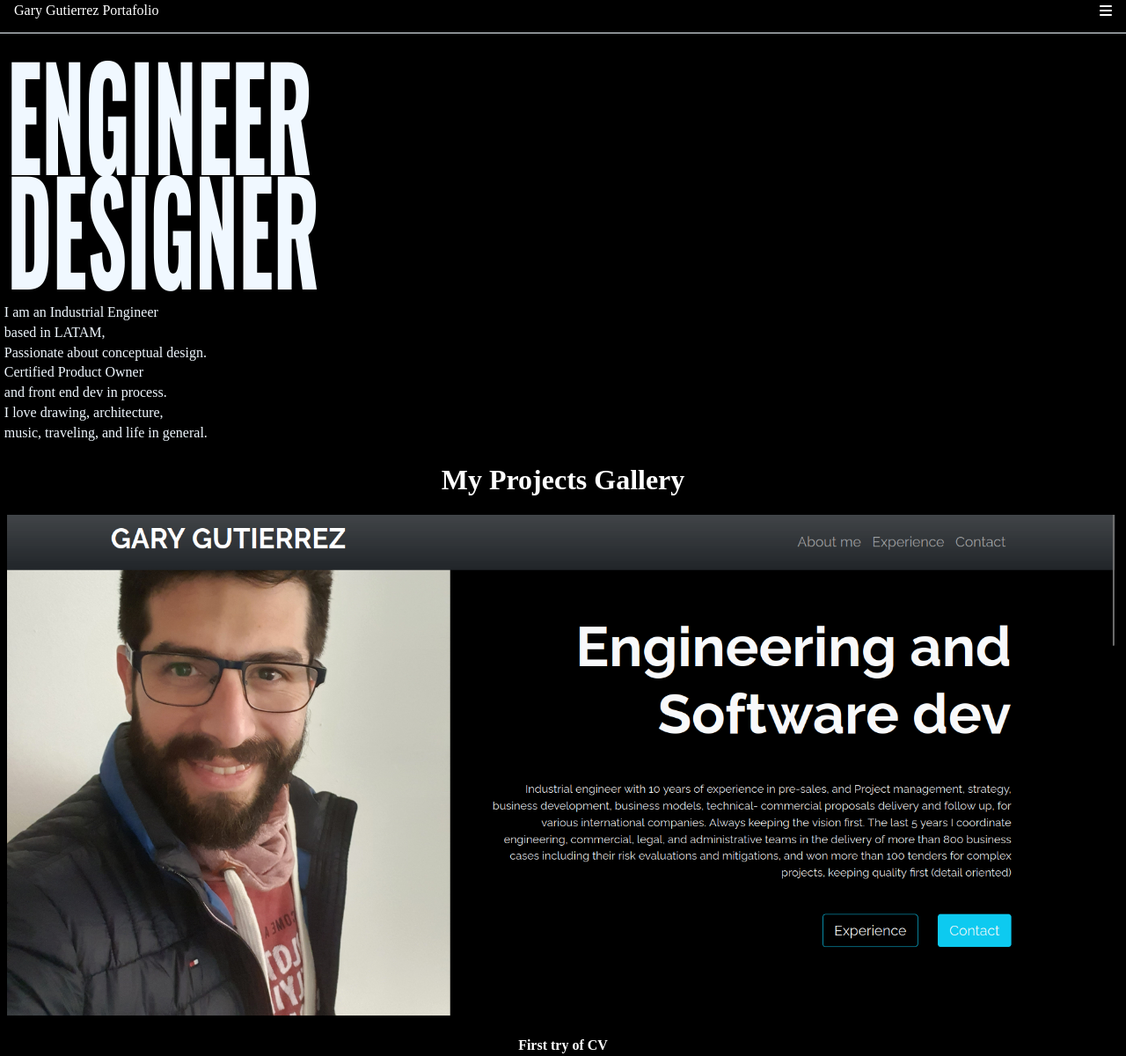
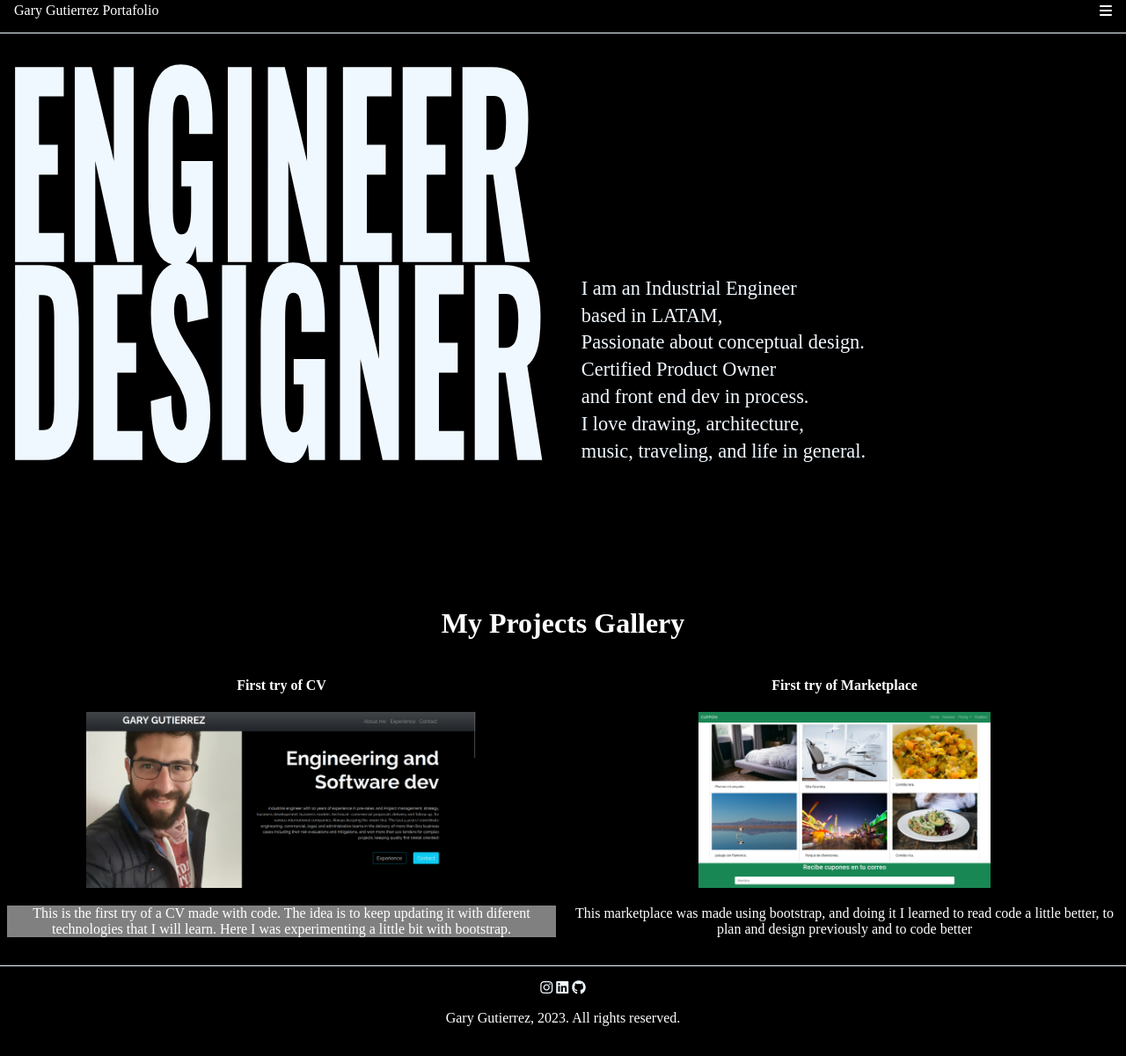
Before and after one commit to sarebok/Portafolio, a plain HTML site: page index.html in a window 1280 px wide. Shown: the part 13-1213 px from the top of the page at 88% size. Drawn offline with nearby package versions, Linux system fonts and the light colour scheme.

Commit message:
add transform transition and mediaqueries

```diff
--- a/assets/css/styles.css
+++ b/assets/css/styles.css
@@ -13,6 +13,8 @@ body {
   /* grid-template-rows: 1fr 15fr 1fr; */
   grid-template-areas:
     "nav"
+    "main-tags"
+    "my-resumee"
     "main"
     "footer";
   min-height: 100vh;
@@ -46,31 +48,8 @@ nav p {
   justify-content: flex-end;
 }
 
-a:link {
-  color: aliceblue;
-  text-decoration: none;
-}
-
-a:visited {
-  color: aliceblue;
-}
-
-a:hover {
-  transform: scale(2);
-  color: aqua;
-}
-
-.menuText {
-  margin-left: 2rem;
-  margin-right: 2rem;
-}
-
-summary {
-  grid-area: main;
-  background-color: black;
-}
-
 .main-tags {
+  grid-area: main-tags;
   padding: 0.5rem;
 }
 
@@ -84,6 +63,7 @@ summary {
 }
 
 .my-resumee {
+  grid-area: my-resumee;
   margin-top: 1rem;
 }
 
@@ -92,30 +72,117 @@ summary {
   margin: 0.3rem;
 }
 
+main {
+  grid-area: main;
+}
+main h1 {
+  margin-top: 10rem;
+  text-align: center;
+}
+
 footer {
   grid-area: footer;
   background-color: black;
   color: aliceblue;
   text-align: center;
   border-top: 1px solid aliceblue;
-}
-
-footer {
   padding: 1rem;
 }
 
-.contactForm {
-  display: flex;
-  flex-direction: column;
+.projects-gallery {
+  grid-area: main;
+  display: grid;
+  grid-column: 1fr;
 }
 
-.projects-gallery h1 {
-  text-align: center;
-}
 .project-card {
   text-align: center;
-  margin: 0 0.5rem 0 0.5rem;
+  margin: 0 0.5rem 1rem 0.5rem;
+  /* width: 100%;
+  height: 180px; */
+}
+
+.project-description {
+  background-color: grey;
 }
 .project-card img {
-  width: 100%;
+  width: 80%;
+  height: 200px;
+  object-fit: contain;
+  transition: transform 0.5s;
+  overflow: hidden;
 }
+
+.project-card img:hover {
+  transform: scale(1.3);
+}
+
+@media (min-width: 576px) {
+  .root {
+    grid-template-columns: 1fr 1fr;
+    grid-template-areas:
+      "nav nav"
+      "main-tags my-resumee"
+      "main main"
+      "footer footer";
+  }
+  .my-tags {
+    margin: 0;
+    padding: 0;
+    font-size: 5.5rem;
+    font-family: "Oswald", sans-serif;
+    color: aliceblue;
+    transform: scaleY(1.8);
+  }
+  .description-text {
+    color: aliceblue;
+    margin: 0.3rem;
+    font-size: 1.1rem;
+  }
+  .my-resumee {
+    margin: 6rem 0 0 1rem;
+    /* transform: translateY(44%); */
+  }
+
+  .projects-gallery {
+    grid-template-columns: 1fr 1fr;
+  }
+}
+
+@media (min-width: 850px) {
+  .my-tags {
+    margin: 0;
+    padding: 0;
+    font-size: 7.5rem;
+    font-family: "Oswald", sans-serif;
+    color: aliceblue;
+    transform: scaleY(1.8);
+  }
+  .description-text {
+    color: aliceblue;
+    margin: 0.3rem;
+    font-size: 1.4rem;
+  }
+  .my-resumee {
+    margin: 10rem 0 0 0.7rem;
+  }
+}
+
+@media (min-width: 1050px) {
+  .my-tags {
+    margin: 0;
+    padding: 0;
+    font-size: 9.5rem;
+    font-family: "Oswald", sans-serif;
+    color: aliceblue;
+    transform: scaleY(1.8);
+  }
+  .description-text {
+    color: aliceblue;
+    margin: 0.3rem;
+    font-size: 1.4rem;
+  }
+  .my-resumee {
+    margin: 16rem 0 0 1rem;
+  }
+}
--- a/index.html
+++ b/index.html
@@ -19,7 +19,10 @@ use algo de bootstrap pero tambien cree mi propio css. Gracias!
     <meta name="viewport" content="width=device-width, initial-scale=1.0" />
     <title>Gary Gutierrez Portafolio</title>
     <link rel="stylesheet" href="./assets/css/styles.css" />
-    <script src="https://kit.fontawesome.com/84b45ae2a7.js" crossorigin="anonymous"></script>
+    <script
+      src="https://kit.fontawesome.com/84b45ae2a7.js"
+      crossorigin="anonymous"
+    ></script>
   </head>
   <body>
     <div class="root">
@@ -29,8 +32,7 @@ use algo de bootstrap pero tambien cree mi propio css. Gracias!
         <i class="fa-solid fa-bars"></i>
       </nav>
       <!-- end of navbar -->
-      <!-- begining of main -->
-      <summary>
+      <!-- begining of summary -->
       <div class="main-tags">
         <h1 class="my-tags">ENGINEER</h1>
         <h1 class="my-tags">DESIGNER</h1>
@@ -44,16 +46,18 @@ use algo de bootstrap pero tambien cree mi propio css. Gracias!
         <p class="description-text">I love drawing, architecture,</p>
         <p class="description-text">music, traveling, and life in general.</p>
       </div>
-      </summary>
-      <!-- end of main -->
-      <!-- begin of image gallery -->
+      <!-- end of summary -->
+      <!-- begin of main -->
       <main>
+        <h1>My Projects Gallery</h1>
         <div class="projects-gallery">
-          <h1>My Projects Gallery</h1>
           <div class="project-card">
+            <h4>First try of CV</h4>
+            <div class="project-img-container">
               <img src="./assets/img/firstCV.png" alt="my firs cv project" />
+            </div>
+
             <div class="project-description">
-              <h4 class="descriptionText">First try of CV</h4>
               <p>
                 This is the first try of a CV made with code. The idea is to
                 keep updating it with diferent technologies that I will learn.
@@ -62,21 +66,23 @@ use algo de bootstrap pero tambien cree mi propio css. Gracias!
             </div>
           </div>
           <div class="project-card">
-            <img src="./assets/img/Marketplace.png" alt="my first try of marketplace" />
-            <h4 class="descriptionText">
-              First try of Marketplace
-          </h4>
+            <h4>First try of Marketplace</h4>
+            <img
+              src="./assets/img/Marketplace.png"
+              alt="my first try of marketplace"
+            />
+            <div class="descriptionText">
               <p>
-              This marketplace was made using bootstrap,
-              and doing it I learned to read code a little
-              better, to plan and design previously and to
-              code better
+                This marketplace was made using bootstrap, and doing it I
+                learned to read code a little better, to plan and design
+                previously and to code better
+              </p>
             </div>
           </div>
         </div>
       </main>
-      <!-- end of image gallery -->
-
+      <!-- end of main -->
+    </div>
     <!-- begining of footer -->
     <footer>
       <i class="fa-brands fa-instagram"></i>
@@ -85,6 +91,5 @@ use algo de bootstrap pero tambien cree mi propio css. Gracias!
       <p>Gary Gutierrez, 2023. All rights reserved.</p>
     </footer>
     <!-- end of footer -->
-    </div>
   </body>
 </html>
```
Lines whose indentation alone changed are shown as unchanged.
